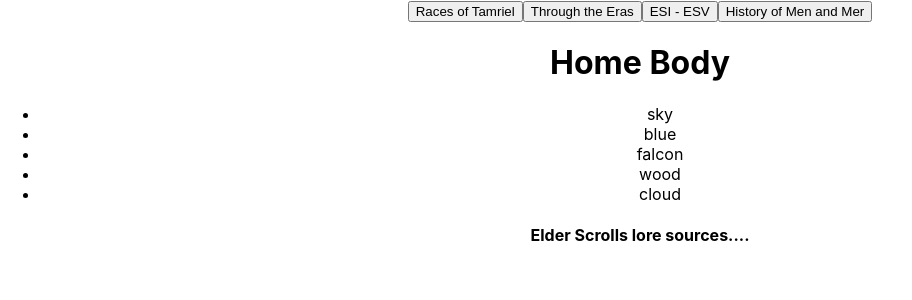
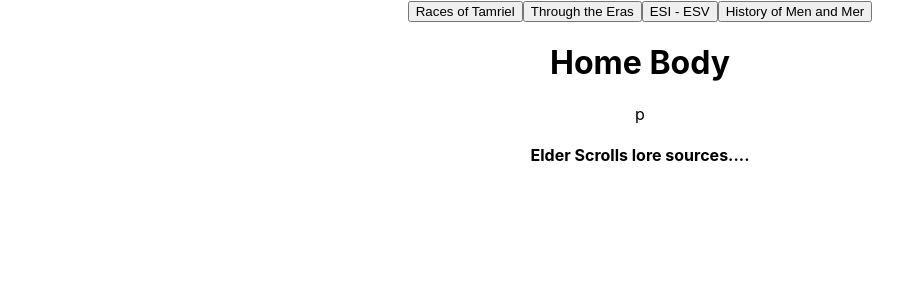
Before and after one commit to jesse-maretz/lorkhans-library, a React (Create React App) app: page / in a window 1280 px wide. Shown: the top 300 px of the page, without its empty margins (0-912 px from the left). Built offline with nearby package versions, Linux system fonts and the light colour scheme.

Commit message:
working in navmodal

```diff
--- a/src/App.js
+++ b/src/App.js
@@ -10,7 +10,6 @@ function App() {
     <div className="App">
       <Navbar />
       <Home />
-      <Footer />
     </div>
   );
 }
--- a/src/components/Home.js
+++ b/src/components/Home.js
@@ -1,4 +1,5 @@
 import React from 'react';
+import Footer from './Footer';
 import NavModal from './NavModal'
 
 const Home = () => {
@@ -7,6 +8,7 @@ const Home = () => {
         <div>
             <h1>Home Body</h1>
             <NavModal />
+            <Footer />
         </div>
     )
 }
--- a/src/components/NavModal.js
+++ b/src/components/NavModal.js
@@ -1,16 +1,10 @@
 import React from 'react';
 
 const NavModal = () => {
-    console.log('This is the nav')
-    const words = ['sky', 'blue', 'falcon', 'wood', 'cloud'];
-    const items = words.map((word, idx) => {
-    return <li key={idx}>{word}</li>;
-    });
-    console.log(items);
 
     return (
         <div>
-            <ul>{items}</ul>
+            p
         </div>
     )
 }
```
